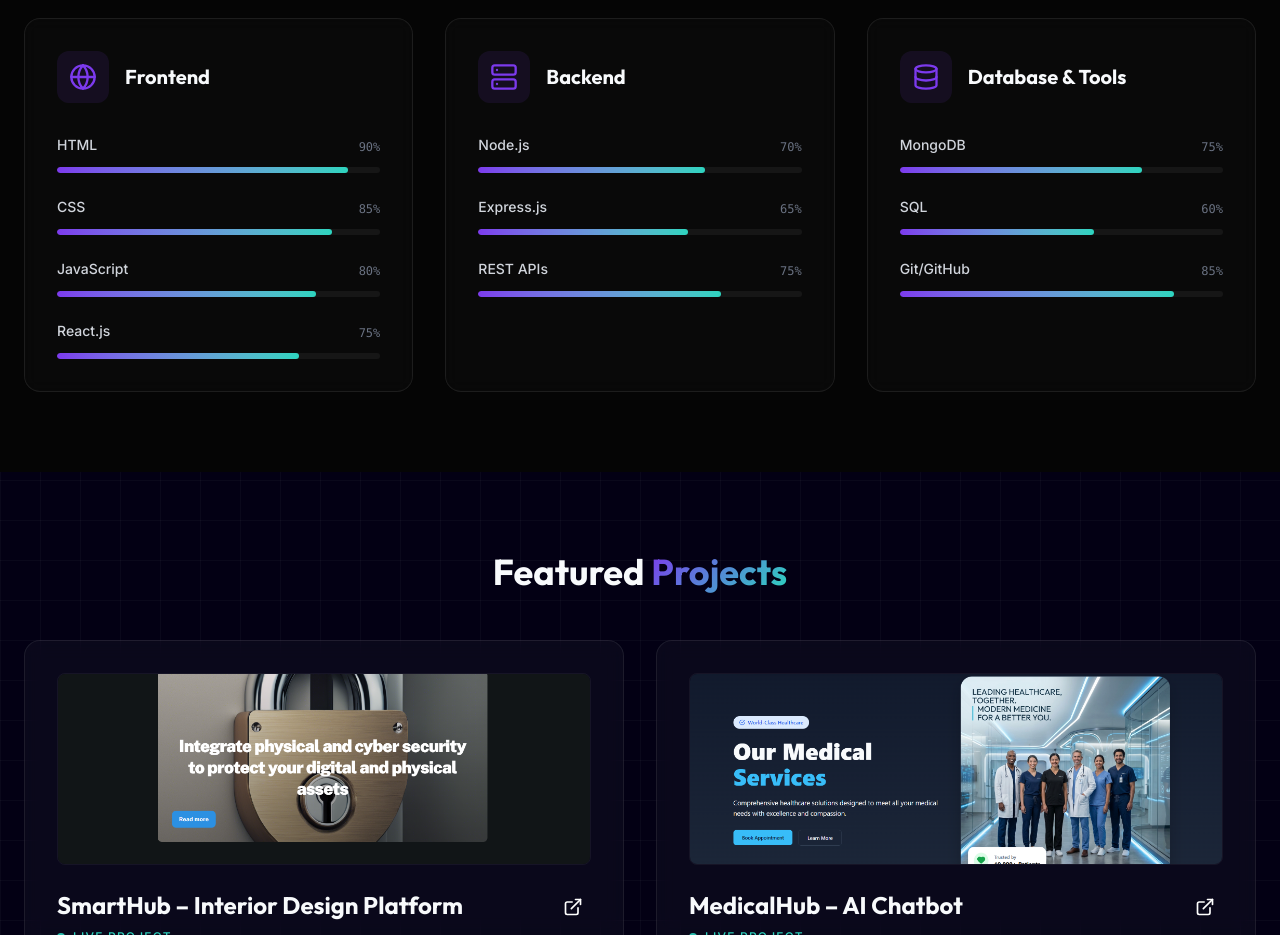
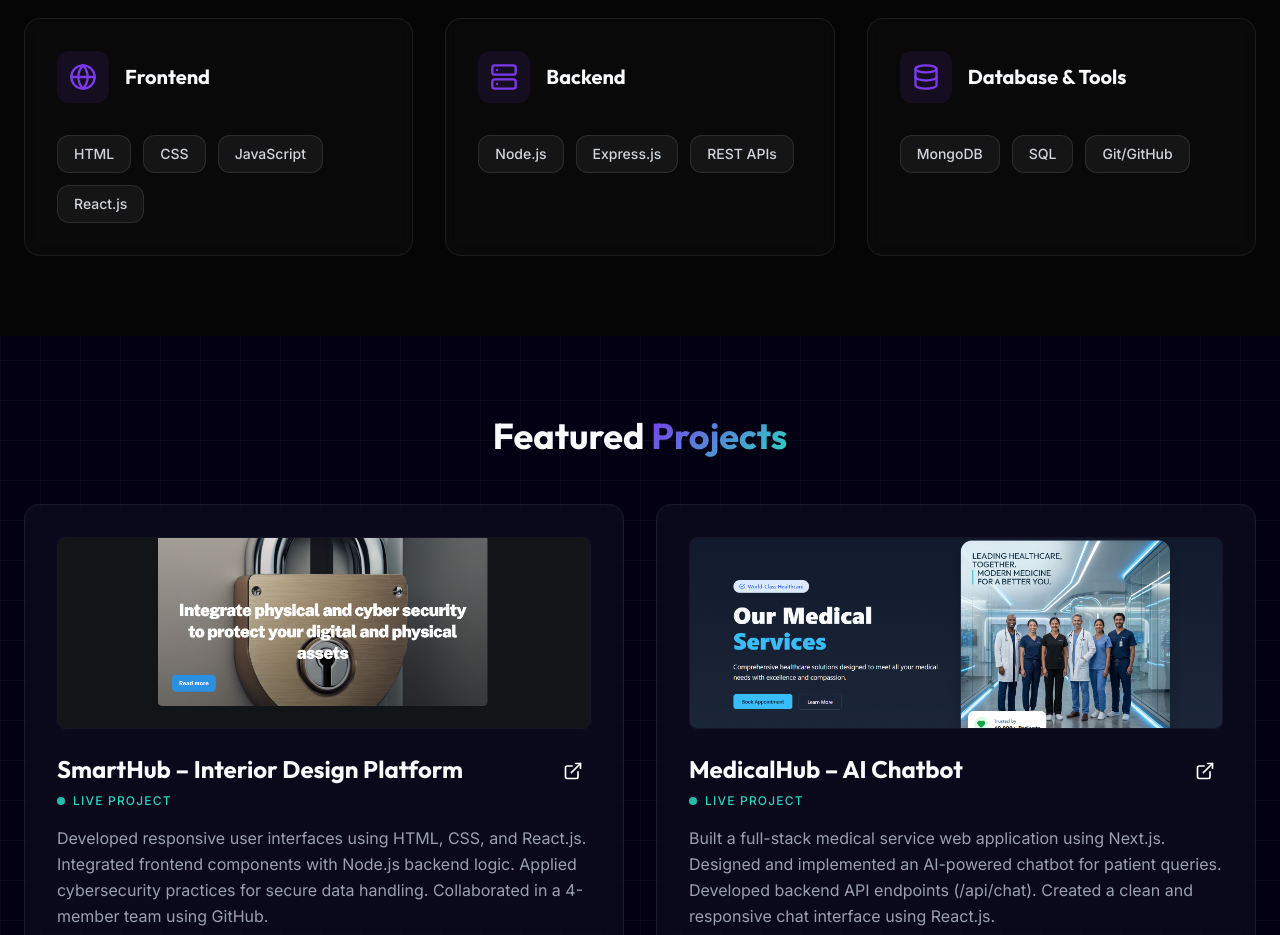
Before and after one commit to kumarmukul70946-cmyk/my-portfolio-v2, a React (Vite) app: page / in a window 1280 px wide. Shown: the part 1560-2495 px from the top of the page. Built offline with nearby package versions, Linux system fonts and the light colour scheme.

Commit message:
Removed skill levels and progress bars for a cleaner look

```diff
--- a/src/App.jsx
+++ b/src/App.jsx
@@ -224,23 +224,15 @@ const Skills = () => {
                   </div>
                   <h3 className="text-xl font-bold">{skillGroup.category}</h3>
                 </div>
-                <div className="space-y-6">
+                <div className="flex flex-wrap gap-3">
                   {skillGroup.items.map((skill, i) => (
-                    <div key={i} className="group/skill">
-                      <div className="flex justify-between items-end mb-2">
-                        <span className="text-sm font-medium text-gray-300 group-hover/skill:text-white transition-colors">{skill.name}</span>
-                        <span className="text-xs font-mono text-gray-500">{skill.level}%</span>
-                      </div>
-                      <div className="skill-progress">
-                        <motion.div
-                          initial={{ width: 0 }}
-                          whileInView={{ width: `${skill.level}%` }}
-                          viewport={{ once: true }}
-                          transition={{ duration: 1, delay: 0.5 + (i * 0.1) }}
-                          className="skill-progress-bar"
-                        />
-                      </div>
-                    </div>
+                    <motion.span
+                      key={i}
+                      whileHover={{ scale: 1.05 }}
+                      className="px-4 py-2 bg-white/5 border border-white/10 rounded-xl text-sm font-medium text-gray-300 hover:text-white hover:bg-primary-color/10 hover:border-primary-color/30 transition-all cursor-default"
+                    >
+                      {skill}
+                    </motion.span>
                   ))}
                 </div>
               </motion.div>
--- a/src/data.js
+++ b/src/data.js
@@ -34,28 +34,21 @@ export const skills = [
     {
         category: "Frontend",
         items: [
-            { name: "HTML", level: 90 },
-            { name: "CSS", level: 85 },
-            { name: "JavaScript", level: 80 },
-            { name: "React.js", level: 75 }
+            "HTML", "CSS", "JavaScript", "React.js"
         ],
         icon: Globe
     },
     {
         category: "Backend",
         items: [
-            { name: "Node.js", level: 70 },
-            { name: "Express.js", level: 65 },
-            { name: "REST APIs", level: 75 }
+            "Node.js", "Express.js", "REST APIs"
         ],
         icon: Server
     },
     {
         category: "Database & Tools",
         items: [
-            { name: "MongoDB", level: 75 },
-            { name: "SQL", level: 60 },
-            { name: "Git/GitHub", level: 85 }
+            "MongoDB", "SQL", "Git/GitHub"
         ],
         icon: Database
     }
--- a/src/index.css
+++ b/src/index.css
@@ -159,15 +159,6 @@
   }
 
   /* Dashboard Specific Elements */
-  .skill-progress {
-    @apply h-1.5 w-full bg-white/5 rounded-full overflow-hidden mt-3;
-  }
-
-  .skill-progress-bar {
-    @apply h-full bg-gradient-to-r from-primary-color to-secondary-color rounded-full;
-    transition: width 1s ease-in-out;
-  }
-
   @keyframes pulse {
     0% {
       transform: scale(1);
```
